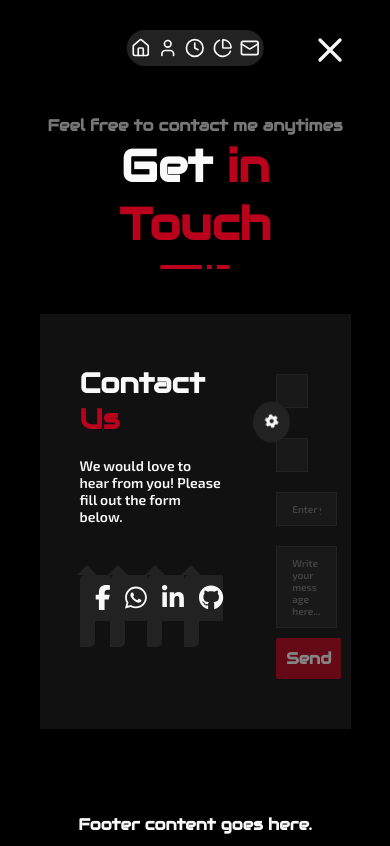
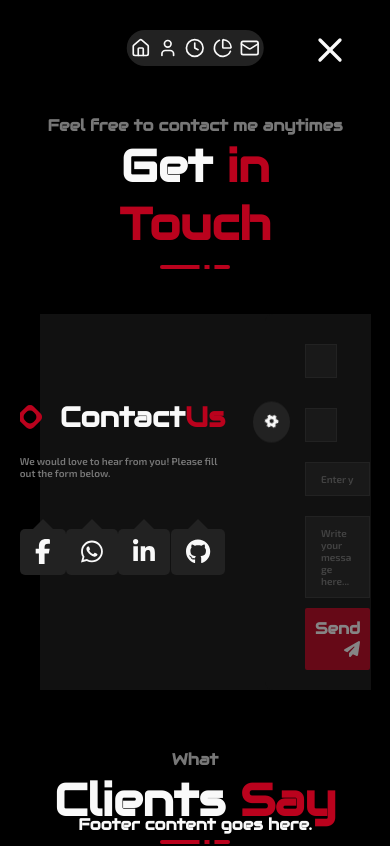
Before and after one commit to lizati99/NextGen-Portfolio, a React (Create React App) app: page /contact in a window 390 px wide. Shown: the top 846 px of the page. Built offline with nearby package versions, Linux system fonts and the light colour scheme.

Commit message:
add square for header title and fix error

```diff
--- a/src/Components/Contact/ContactContent.jsx
+++ b/src/Components/Contact/ContactContent.jsx
@@ -1,40 +1,22 @@
 import classes from "./ContactContent.module.css";
-import { FontAwesomeIcon } from "@fortawesome/react-fontawesome";
-import { faSignature, faLocationDot, faEnvelope, faPhone } from "@fortawesome/free-solid-svg-icons";
 import SocialHorizontalItem from "../ui/Social/SocialHorizontalItem";
-import { Link } from "react-router-dom";
+import Square from "./../ui/Square/Square";
+import ContactForm from "./ContactForm";
 
 export default function ContactContent() {
     return (
         <div className={classes.contact_content}>
-            <div className={classes.start}>
-                <div className={`${classes.nv_message}`}><Link to="#">New Message</Link></div>
+            <div className={classes.container}>
                 <div className={classes.header_section}>
-                    <h1>Contact <span>Us</span></h1>
+                    <h1>
+                        <Square />
+                        Contact
+                        <span> Us</span>
+                    </h1>
                     <p className={classes.form_description}>We would love to hear from you! Please fill out the form below.</p>
                     <SocialHorizontalItem />
                 </div>
-
-                <form className={`${classes.contact_form} ${classes.active}`} action="" method="get">
-                    <div className={classes.form_group}>
-                        <input type="text" id="name" placeholder="Enter your Name" />
-                        <input type="email" id="email" placeholder="Enter a valid email address" />
-                    </div>
-
-                    <input type="text" id="subject" placeholder="Enter your Subject" />
-                    <textarea id="message" cols="30" rows="5" placeholder="Write your message here..."></textarea>
-
-                    <p className={classes.error_message}></p>
-
-                    <div className={classes.button_group}>
-                        <button type="submit" className={classes.send_button}>Send <i className="fa-solid fa-paper-plane"></i></button>
-                    </div>
-                </form>
-            </div>
-            <div className={classes.end}>
-                <div className={classes.contact_info}>
-
-                </div>
+                <ContactForm />
             </div>
         </div>
     );
--- a/src/Components/Contact/ContactContent.module.css
+++ b/src/Components/Contact/ContactContent.module.css
@@ -1,6 +1,5 @@
 .contact_content {
     width: 100%;
-    height: 90vh;
     max-height: 100vh;
     margin-top: 60px;
     position: relative;
@@ -46,7 +45,7 @@
     text-align: center;
 }
 
-.start {
+.container {
     background-color: var(--color-third);
     position: relative;
     display: grid;
@@ -55,26 +54,6 @@
     grid-template-rows: 1fr;
     justify-content: center;
     align-items: center;
-}
-
-.nv_message {
-    display: none;
-    position: absolute;
-    top: 50%;
-    left: 50%;
-    height: auto;
-    width: auto;
-    transform: translate(-50%, -50%);
-}
-.nv_message a {
-    padding: 10px 20px;
-    background-color: var(--color_secondary);
-    border-radius: 2px;
-    cursor: pointer;
-    opacity: .5;
-}
-.nv_message a:hover {
-    opacity: 1;
 }
 
 /* start header section */
@@ -91,6 +70,8 @@
 
 .header_section h1 {
     font-size: 28px;
+    display: flex;
+    align-items: center;
 }
 
 .header_section h1 span {
@@ -98,100 +79,19 @@
 }
 
 .header_section .form_description {
-    font-size: 14px;
+    font-size: clamp(10px, 2vw, 14px);
     font-family: var(--font-secondary);
+    color: #777;
 }
 
 /* end header section */
-
-/* start contact form */
-.contact_form {
-    display: none;
-    width: 100%;
-    max-width: 100%;
-    padding: 20px 40px;
-    background-color: var(--color-third);
-    border-radius: 8px;
-}
-
-.contact_form h1 {
-    font-size: 24px;
-    text-align: center;
-    margin-bottom: 5px;
-}
-
-.contact_form h1 span {
-    color: var(--color-secondary);
-}
-
-.contact_form input,
-.contact_form textarea {
-    display: block;
-    width: 100%;
-    padding: 10px 15px;
-    background-color: var(--color-overlay);
-    font-family: var(--font-secondary);
-    font-size: clamp(10px, 2vw, 14px);
-    outline: none;
-    border: 1px solid #333;
-    margin: 10px 0;
-    opacity: .5;
-    transition: .5s;
-}
-
-.contact_form textarea {
-    max-height: 150px;
-    resize: none;
-    margin-top: 20px;
-}
-
-.contact_form .form_group {
-    display: flex;
-    flex-wrap: wrap;
-    justify-content: space-between;
-    gap: 10px;
-}
-
-.form_group input {
-    width: calc(50% - 10px);
-}
-
-.contact_form .button_group {
-    text-align: end;
-}
-
-.send_button {
-    all: unset;
-    background-color: var(--color-secondary);
-    padding: 10px;
-    opacity: .5;
-    cursor: pointer;
-    border-radius: 2px;
-    transition: .5s;
-}
-
-.send_button:hover,
-form input:hover,
-form textarea:hover{
-    opacity: 1;
-}
-
-.error_message {
-    color: red;
-    font-size: 12px;
-    text-align: center;
-    margin-bottom: 10px;
-}
-
-
-/* end contact form */
 
 @media screen and (max-width: 991px) {
     .contact_content {
         display: block;
         height: auto;
     }
-    .start {
+    .container {
         width: 100%;
         height: auto;
     }
@@ -248,7 +148,3 @@ form textarea:hover{
         font-size: 30px;
     }
 }
-
-.active{
-    display: block !important;
-}
--- /dev/null
+++ b/src/Components/Contact/ContactForm.jsx
@@ -0,0 +1,30 @@
+import classes  from './ContactForm.module.css'
+import { FontAwesomeIcon } from '@fortawesome/react-fontawesome';
+import { faPaperPlane } from '@fortawesome/free-solid-svg-icons';
+
+export default function ContactForm(){
+    const handleSubmit = (e) => {
+        e.preventDefault();
+        // Validation and form submission logic goes here
+    }
+
+    return <>
+        <form className={classes.contact_form} action="" method="get">
+            <div className={classes.form_group}>
+                <input type="text" id="name" placeholder="Enter your Name" />
+                <input type="email" id="email" placeholder="Enter a valid email address" />
+            </div>
+
+            <input type="text" id="subject" placeholder="Enter your Subject" />
+            <textarea id="message" cols="30" rows="5" placeholder="Write your message here..."></textarea>
+
+            <p className={classes.error_message}></p>
+
+            <div className={classes.button_group}>
+                <button type="submit" onClick={handleSubmit} className={classes.send_button}>
+                    Send <FontAwesomeIcon icon={faPaperPlane} size="md"></FontAwesomeIcon>
+                </button>
+            </div>
+        </form>
+    </>
+}
--- /dev/null
+++ b/src/Components/Contact/ContactForm.module.css
@@ -0,0 +1,108 @@
+/* Start new message button */
+/* .nv_message {
+    display: none;
+    height: 100%;
+    width: 100%;
+    position: relative;
+}
+.nv_message button {
+    position: absolute;
+    top: 50%;
+    left: 50%;
+    transform: translate(-50%, -50%);
+    padding: 10px 20px;
+    background-color: var(--color-secondary);
+    border: 1px solid var(--color-overlay);
+    border-radius: 2px;
+    cursor: pointer;
+    opacity: .5;
+}
+.nv_message a:hover {
+    opacity: 1;
+} */
+/* End new message button */
+
+/* Start contact form */
+.contact_form {
+    display: block;
+    width: 100%;
+    max-width: 100%;
+    padding: 20px 40px;
+    background-color: var(--color-third);
+    border-radius: 8px;
+}
+
+.contact_form h1 {
+    font-size: 24px;
+    text-align: center;
+    margin-bottom: 5px;
+}
+
+.contact_form h1 span {
+    color: var(--color-secondary);
+}
+
+.contact_form input,
+.contact_form textarea {
+    display: block;
+    width: 100%;
+    padding: 10px 15px;
+    background-color: var(--color-overlay);
+    font-family: var(--font-secondary);
+    font-size: clamp(10px, 2vw, 14px);
+    outline: none;
+    border: 1px solid #333;
+    margin: 10px 0;
+    opacity: .5;
+    transition: .5s;
+}
+
+.contact_form textarea {
+    max-height: 150px;
+    resize: none;
+    margin-top: 20px;
+}
+
+.contact_form .form_group {
+    display: flex;
+    flex-wrap: wrap;
+    justify-content: space-between;
+    gap: 10px;
+}
+
+.form_group input {
+    width: calc(50% - 10px);
+}
+
+.contact_form .button_group {
+    text-align: end;
+}
+
+.send_button {
+    all: unset;
+    background-color: var(--color-secondary);
+    padding: 10px;
+    opacity: .5;
+    cursor: pointer;
+    border-radius: 2px;
+    transition: .5s;
+}
+
+.send_button:hover,
+form input:hover,
+form textarea:hover{
+    opacity: 1;
+}
+
+.error_message {
+    color: red;
+    font-size: 12px;
+    text-align: center;
+    margin-bottom: 10px;
+}
+
+/* End contact form */
+
+.active{
+    display: block !important;
+}
--- a/src/Components/Resume/ResumeContent.jsx
+++ b/src/Components/Resume/ResumeContent.jsx
@@ -1,3 +1,4 @@
+import Square from './../ui/Square/Square'
 import ResumeCard from './ResumeCard';
 import classes from './ResumeContent.module.css';
 
@@ -78,10 +79,8 @@ export default function ResumeContent() {
         <div className={classes.resume_content}>
             <div className={classes.education}>
                 <div className={classes.header}>
+                    <Square />
                     Education
-                    <div className={classes.square_parent}>
-                        <div className={classes.square_child}></div>
-                    </div>
                 </div>
                 {educationData.map((item, index) => (
                     <ResumeCard key={index} {...item} />
@@ -89,10 +88,8 @@ export default function ResumeContent() {
             </div>
             <div className={classes.experience}>
                 <div className={classes.header}>
+                    <Square />
                     Experience
-                    <div className={classes.square_parent}>
-                        <div className={classes.square_child}></div>
-                    </div>
                 </div>
                 {experienceData.map((item, index) => (
                     <ResumeCard key={index} {...item} />
--- a/src/Components/Resume/ResumeContent.module.css
+++ b/src/Components/Resume/ResumeContent.module.css
@@ -28,26 +28,8 @@
     width: 100%;
     font-size: 30px;
     margin-bottom: 20px;
-}
-
-.square_parent{
-    aspect-ratio: 1/1;
-    height: 20px;
-    position: absolute;
-    top: 50%;
-    left: -48px;
-    transform: translateY(-50%) rotate(45deg);
-    background-color: var(--color-secondary);
     display: flex;
-    justify-content: center;
     align-items: center;
-    border-radius: 5px;
-}
-.square_child{
-    aspect-ratio: 1/1;
-    height: 12px;
-    background-color: var(--color-bg);
-    border-radius: 5px;
 }
 
 /* skills section */
--- /dev/null
+++ b/src/Components/ui/Square/Square.jsx
@@ -0,0 +1,9 @@
+import classes from './Square.module.css'
+
+export default function Square(){
+    return <>
+        <div className={classes.square_parent}>
+            <div className={classes.square_child}></div>
+        </div>
+    </>
+}
--- /dev/null
+++ b/src/Components/ui/Square/Square.module.css
@@ -0,0 +1,21 @@
+.square_parent{
+    aspect-ratio: 1 / 1;
+    height: 20px;
+    /* position: absolute;
+    top: 50%;
+    left: -30px; */
+    transform: rotate(45deg);
+    background-color: var(--color-secondary);
+    display: flex
+;
+    justify-content: center;
+    align-items: center;
+    border-radius: 5px;
+    margin-right: 20px;
+}
+.square_child{
+    aspect-ratio: 1/1;
+    height: 12px;
+    background-color: var(--color-bg);
+    border-radius: 5px;
+}
--- a/src/Components/ui/Testimonial/Testimonial.module.css
+++ b/src/Components/ui/Testimonial/Testimonial.module.css
@@ -1,5 +1,5 @@
 .testimonial_box{
-  padding: 80px 0;
+  margin: 60px 0;
 }
 
 /* Start Testimonial header */
```
